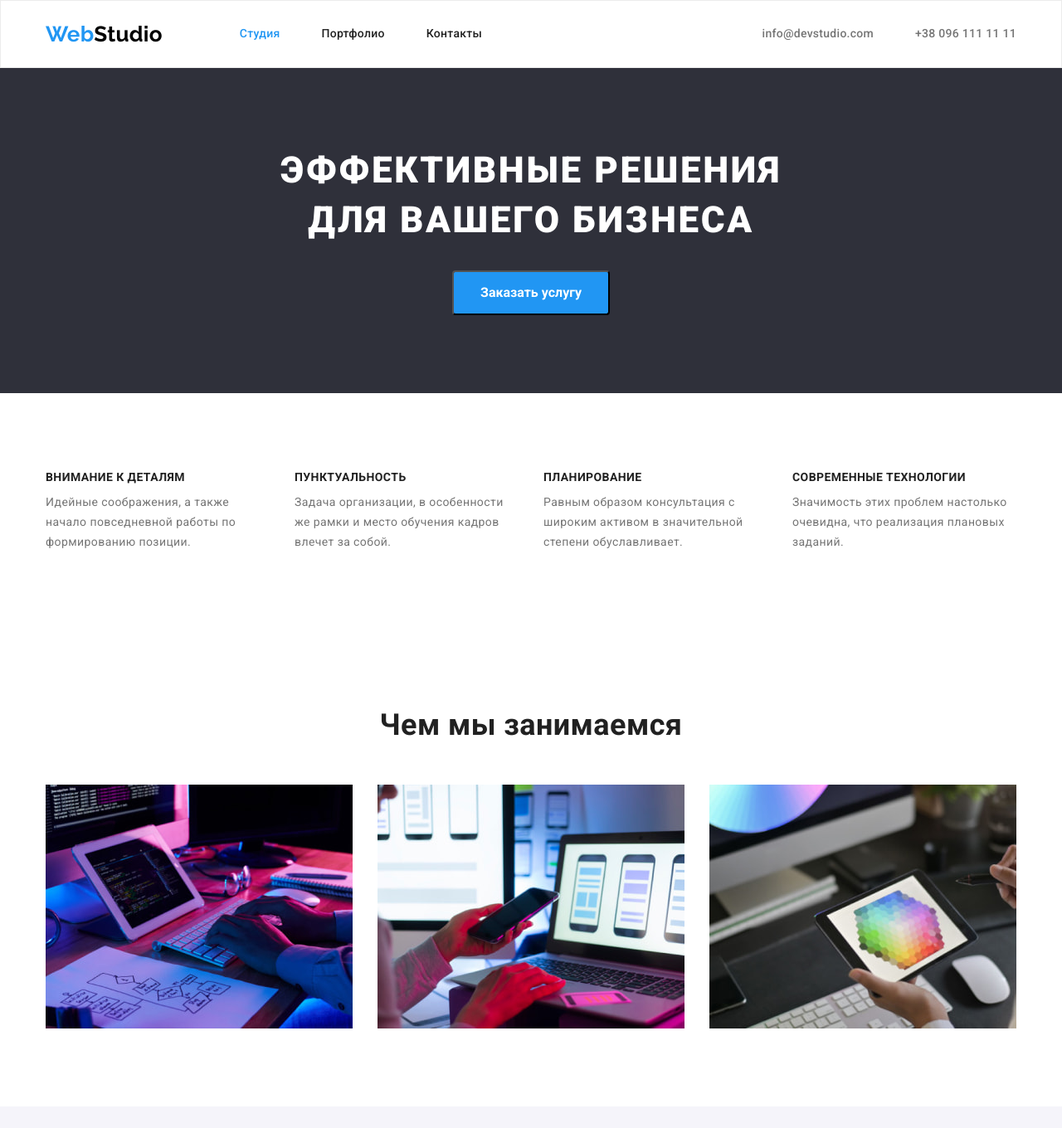
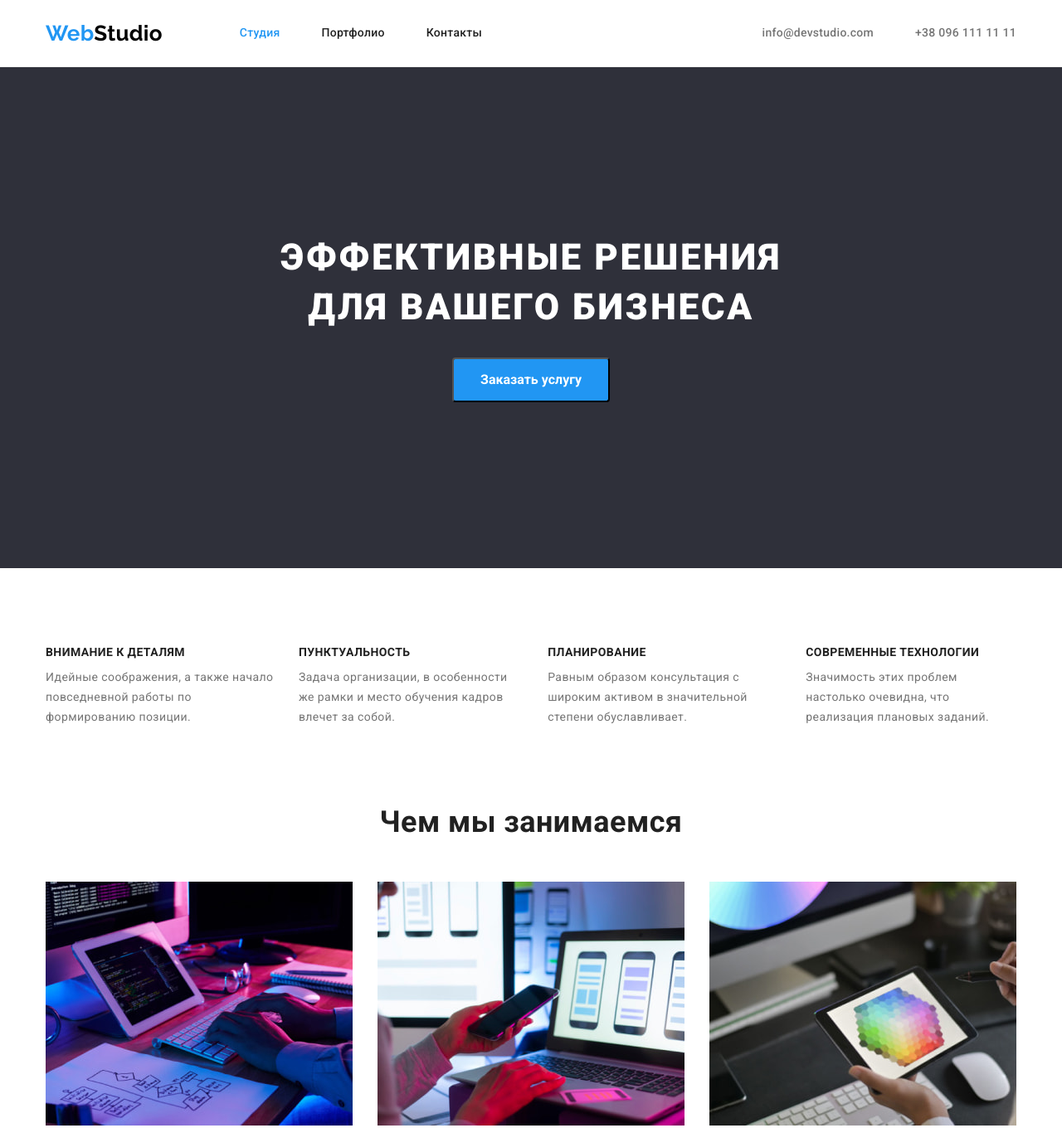
Before and after one commit to BogdanGrynjuk/goit-markup-hw-03, a plain HTML site: page index.html in a window 1280 px wide. Shown: the top 1360 px of the page at 83% size. Drawn offline with nearby package versions, Linux system fonts and the light colour scheme.

Commit message:
додає остаточні правки

```diff
--- a/css/styles.css
+++ b/css/styles.css
@@ -22,6 +22,12 @@ body {
   line-height: 1.71;
   letter-spacing: 0.03em;
   color: var(--text-color-main);
+}
+
+img {
+  display: block;
+  max-width: 100%;
+  height: auto;
 }
 
 /* utility classes */
@@ -67,7 +73,7 @@ body {
 /* header */
 
 .page-header {
-  border: 1px solid #ECECEC;
+  border-bottom: 1px solid #ECECEC;
   font-weight: 500;
   line-height: 1.14;
   letter-spacing: 0.02em;
@@ -95,8 +101,12 @@ body {
 }
 
 .nav-site {
+  margin-left: 93px;
+}
+
+.nav-site-list {
   display: flex;
-  margin-left: 93px;
+
 }
 
 .nav-site-item:not(:last-child){
@@ -164,6 +174,8 @@ body {
 /* section hero */
 
 .hero {
+  padding-top: 200px;
+  padding-bottom: 200px;
   background-color: var(--bg-color-footer);
   text-align: center;
 }
@@ -205,11 +217,10 @@ body {
 
 .features-list{
   display: flex;
-  justify-content: space-between;
 }
 
-.feature {
-  flex-basis: calc((100% - 30px*3)/4);
+.feature:not(:last-child) {
+  margin-right: 30px;
 }
 
 .feature-title {
@@ -221,16 +232,14 @@ body {
 
 /* section activities */
 
+.sction-activities {
+  padding-top: 0;
+}
+
 .activities-list {
   display: flex;
   justify-content: space-between;
   margin-top: 50px;
-}
-
-.activity-img {
-  display: block;
-  max-width: 100%;
-  height: auto;
 }
 
 /* section out team */
@@ -250,12 +259,6 @@ body {
   border-radius: 0px 0px 4px 4px;
 }
 
-.team-card-img {
-  display: block;
-  max-width: 100%;
-  height: auto;
-}
-
 .team-card-text{
   padding-top: 30px;
   padding-bottom: 30px;
@@ -270,12 +273,10 @@ body {
 
 .page-footer {
   background-color: var(--bg-color-footer);
-}
-
-.contacts {
   padding-top: 60px;
   padding-bottom: 60px;
 }
+
 
 .address-box {
   margin-top: 20px;
@@ -353,12 +354,6 @@ body {
   margin-left: var(--gap-card-projects);
 }
 
-.project-img {
-  display: block;
-  max-width: 100%;
-  height: auto;
-}
-
 .project-text{
   padding: 20px 24px;
   border: 1px solid #EEEEEE;
--- a/index.html
+++ b/index.html
@@ -21,8 +21,8 @@
   <header class="page-header">
     <div class="container nav-main">
       <a class="logo" href="./index.html">Web<span class="logo--dark">Studio</span></a>
-      <nav>
-        <ul class="nav-site list">
+      <nav class="nav-site">
+        <ul class="nav-site-list list">
           <li class="nav-site-item"><a class="nav-site-link current" href="./index.html">Студия</a></li>
           <li class="nav-site-item"><a class="nav-site-link" href="./portfolio.html">Портфолио</a></li>
           <li class="nav-site-item"><a class="nav-site-link" href="#">Контакты</a></li>
@@ -33,12 +33,11 @@
         <li class="contacts-item"><a class="contacts-link" href="tel:+380961111111">+38 096 111 11 11</a></li>
       </ul>
     </div>
-
   </header>
   <!-- main -->
   <main>
     <!-- section hero -->
-    <section class="section hero">
+    <section class="hero">
       <div class="container">
         <h1 class="section-heading heading">Эффективные решения для вашего бизнеса</h1>
         <button class="hero-btn" type="button">Заказать услугу</button>
@@ -76,16 +75,25 @@
       </div>
     </section>
     <!-- section activities -->
-    <section class="section">
+    <section class="section sction-activities">
       <div class="container">
           <h2 class="section-heading heading">Чем мы занимаемся</h2>
           <ul class="activities-list list">
-            <li class="activity"><a href="#"><img class="activity-img" src="./images/activity1.jpg" alt="разработка десктопных приложений"
-                  width="370"></a></li>
-            <li class="activity"><a href="#"><img class="activity-img" src="./images/activity2.jpg" alt="разработка мобильных приложений"
-                  width="370"></a></li>
-            <li class="activity"><a href="#"><img class="activity-img" src="./images/activity3.jpg" alt="предоставление дизайнерских решений"
-                  width="370"></a></li>
+            <li class="activity">
+              <div class="thumb">
+                <img src="./images/activity1.jpg" alt="разработка десктопных приложений" width="370">
+              </div>
+            </li>
+            <li class="activity">
+              <div class="thumb">
+                <img src="./images/activity2.jpg" alt="разработка мобильных приложений" width="370">
+              </div>
+            </li>
+            <li class="activity">
+              <div class="thumb">
+                <img src="./images/activity3.jpg" alt="предоставление дизайнерских решений" width="370">
+              </div>
+            </li>
           </ul>
       </div>
     </section>
@@ -138,12 +146,21 @@
         <address class="address-box">
           <ul class="address-list list">
             <li class="address-item">
-              <a class="address-link address-link--white" href="https://goo.gl/maps/oR3F1YAG6LvCoMsa9" target="_blank"
-                rel="noopener noreferrer">г. Киев, пр-т Леси Украинки, 26
+              <a class="address-link address-link--white"
+                href="https://goo.gl/maps/oR3F1YAG6LvCoMsa9"
+                target="_blank"
+                rel="noopener noreferrer">
+                г. Киев, пр-т Леси Украинки, 26
               </a>
             </li>
-            <li class="address-item"><a class="address-link" href="mailto:info@devstudio.com">info@devstudio.com</a></li>
-            <li class="address-item"><a class="address-link" href="tel:+380961111111">+38 096 111 11 11</a></li>
+
+            <li class="address-item">
+              <a class="address-link" href="mailto:info@devstudio.com">info@devstudio.com</a>
+            </li>
+
+            <li class="address-item">
+              <a class="address-link" href="tel:+380961111111">+38 096 111 11 11</a>
+            </li>
           </ul>
         </address>
       </div>
```
Also changed, not shown: portfolio.html (+13 -5 lines).
